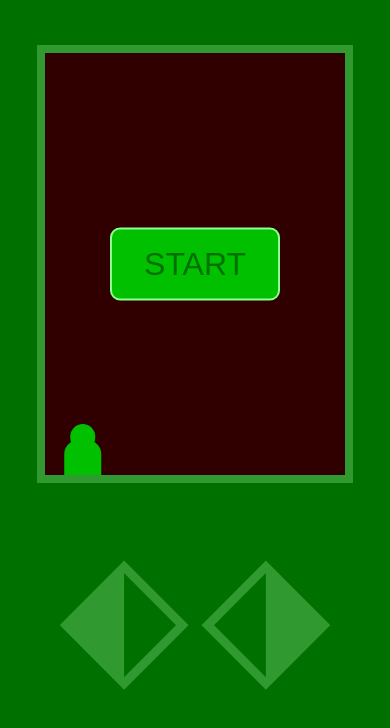
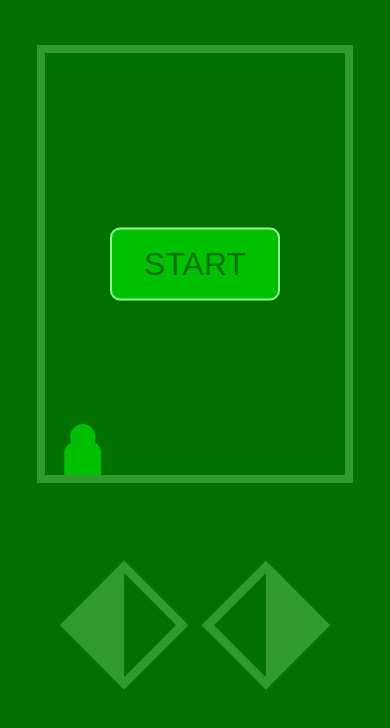
Before and after one commit to TorsKyW/BallDodgeGame, a plain HTML site: page index.html in a window 390 px wide. Shown: the part 116-844 px from the top of the page. Drawn offline with Linux system fonts and the light colour scheme.

Commit message:
Update style.css

```diff
--- a/style.css
+++ b/style.css
@@ -299,7 +299,6 @@ input[type="checkbox"].toggle:checked + label::after{
     }
     .main-game {
         height: 50vh;
-        background-color: #300000;
         top: 45vh;
 
     }
```
